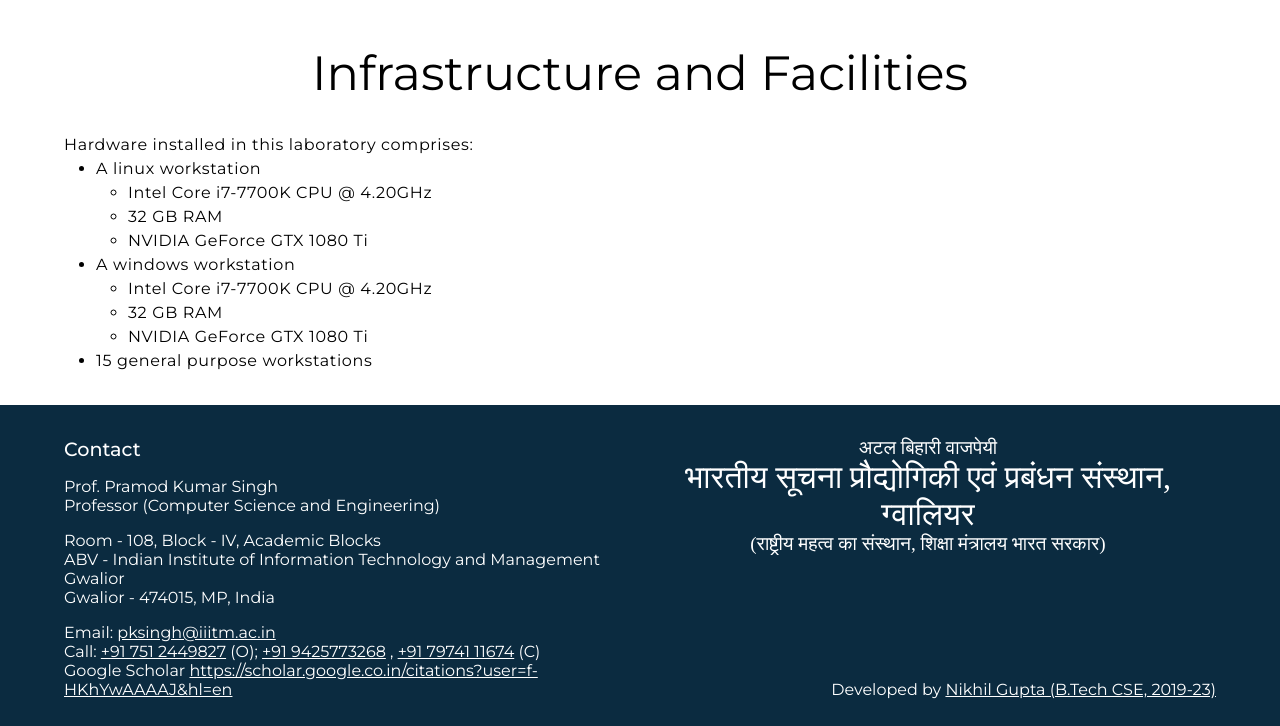
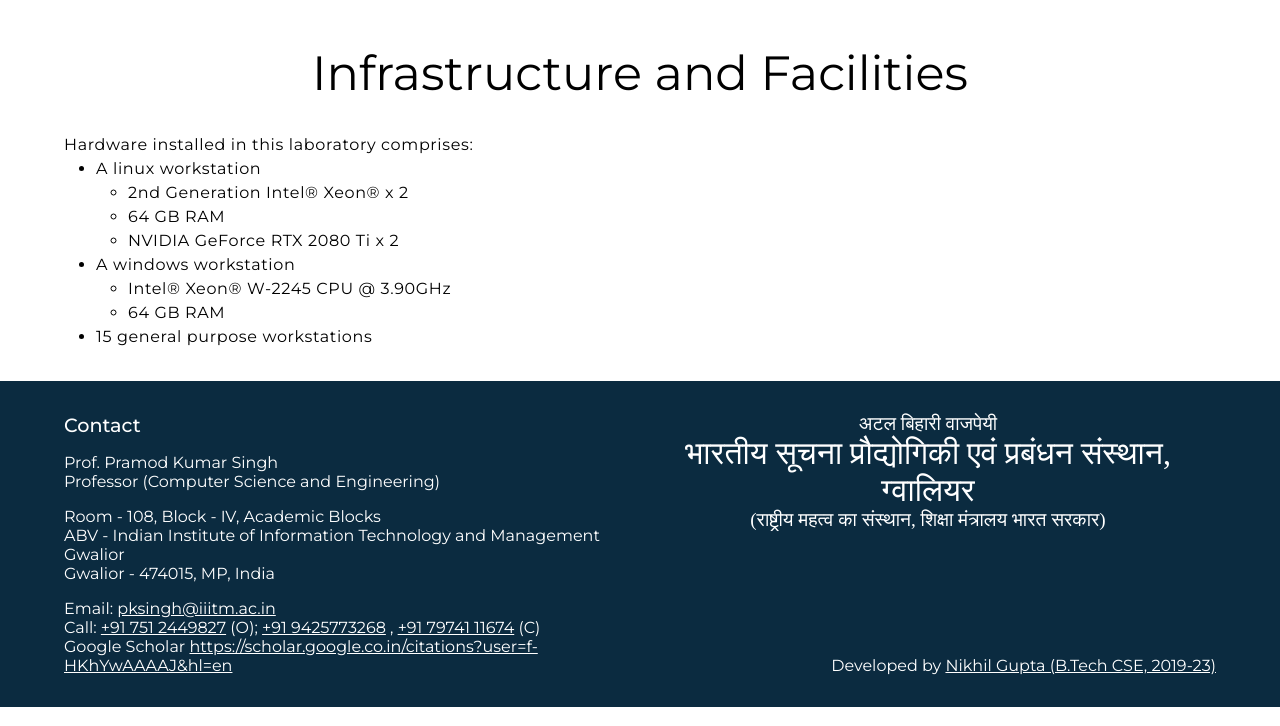
Before and after one commit to cidmrlab-iiitmg/cidmrlab-iiitmg.github.io, a plain HTML site: page index.html in a window 1280 px wide. Shown: the part 998-1724 px from the top of the page. Drawn offline with Linux system fonts and the light colour scheme; a web font is replaced by a local one.

Commit message:
added system spec on homepage

```diff
--- a/homepage.style.css
+++ b/homepage.style.css
@@ -13,6 +13,6 @@
   object-fit: cover;
 }
 
-li {
+main li {
   margin-left: 2rem;
 }
--- a/index.html
+++ b/index.html
@@ -91,17 +91,16 @@
           <li>
             A linux workstation
             <ul>
-              <li>Intel Core i7-7700K CPU @ 4.20GHz</li>
-              <li>32 GB RAM</li>
-              <li>NVIDIA GeForce GTX 1080 Ti</li>
+              <li>2nd Generation Intel® Xeon® x 2</li>
+              <li>64 GB RAM</li>
+              <li>NVIDIA GeForce RTX 2080 Ti x 2</li>
             </ul>
           </li>
           <li>
             A windows workstation
             <ul>
-              <li>Intel Core i7-7700K CPU @ 4.20GHz</li>
-              <li>32 GB RAM</li>
-              <li>NVIDIA GeForce GTX 1080 Ti</li>
+              <li>Intel® Xeon® W-2245 CPU @ 3.90GHz</li>
+              <li>64 GB RAM</li>
             </ul>
           </li>
           <li>15 general purpose workstations</li>
```
